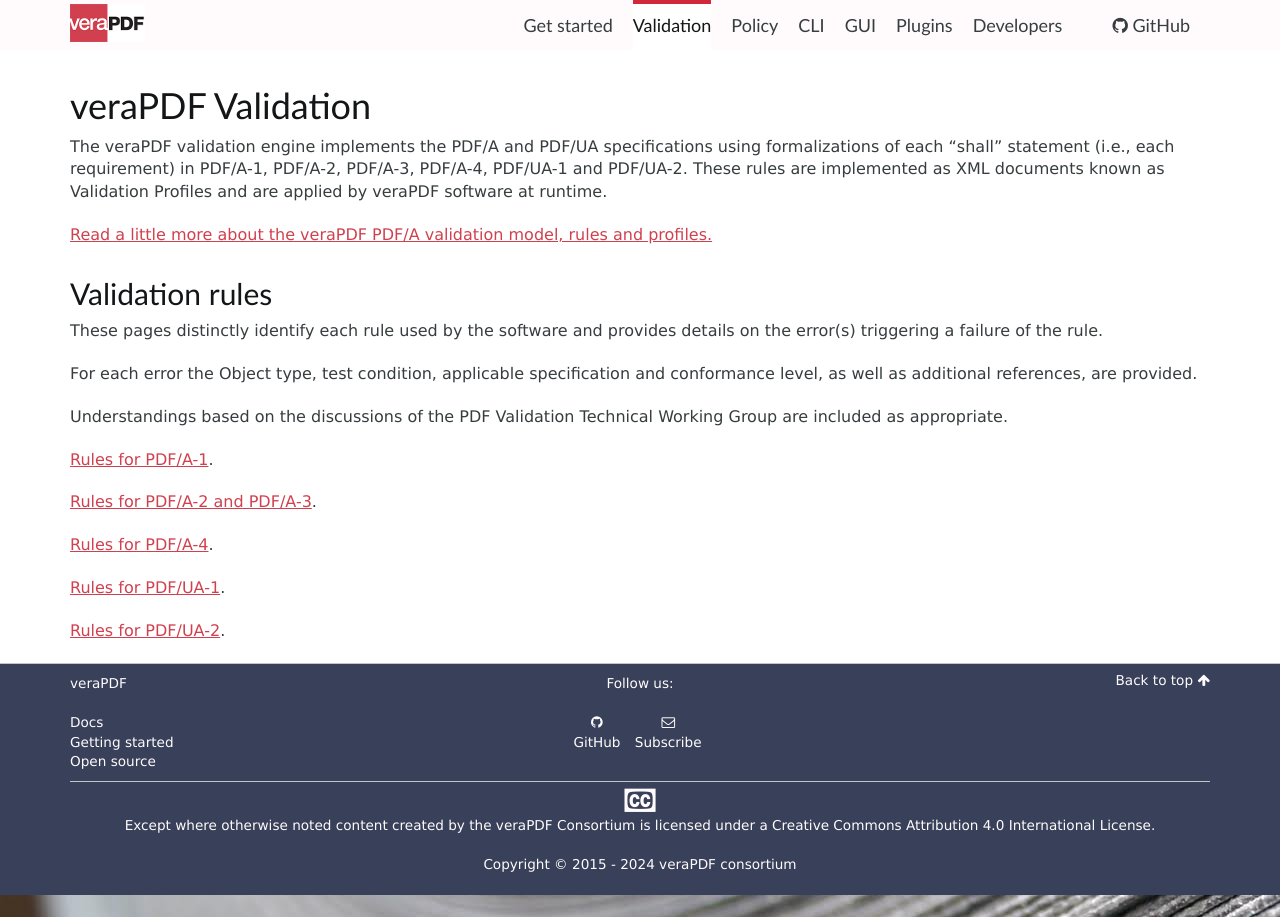
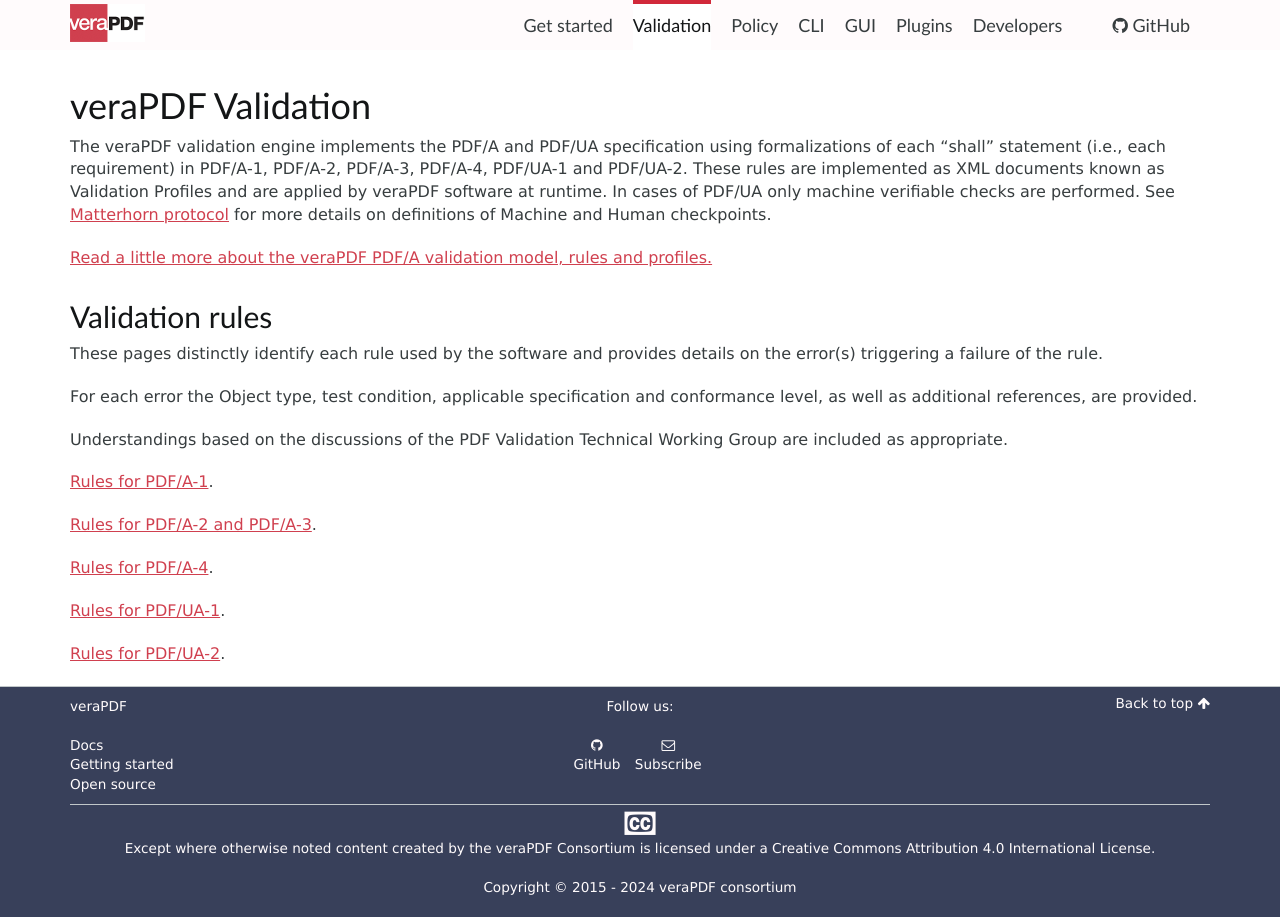
Before and after one commit to veraPDF/veraPDF.github.io, a Jekyll site: the page built from validation/index.md, in a window 1280 px wide. Built offline with Jekyll 4.4.1, drawn with Linux system fonts in a browser that asks for light colours; nearby versions of some CDN libraries.

```diff
--- a/validation/index.md
+++ b/validation/index.md
@@ -3,7 +3,7 @@ layout: page
 title: veraPDF Validation
 ---
 
-The veraPDF validation engine implements the PDF/A and PDF/UA specifications using formalizations of each "shall" statement (i.e., each requirement) in PDF/A-1, PDF/A-2, PDF/A-3, PDF/A-4, PDF/UA-1 and  PDF/UA-2. These rules are implemented as XML documents known as Validation Profiles and are applied by veraPDF software at runtime.
+The veraPDF validation engine implements the PDF/A and PDF/UA specification using formalizations of each "shall" statement (i.e., each requirement) in PDF/A-1, PDF/A-2, PDF/A-3, PDF/A-4, PDF/UA-1 and PDF/UA-2. These rules are implemented as XML documents known as Validation Profiles and are applied by veraPDF software at runtime. In cases of PDF/UA only machine verifiable checks are performed. See [Matterhorn protocol](https://pdfa.org/resource/the-matterhorn-protocol/) for more details on definitions of Machine and Human checkpoints.
 
 [Read a little more about the veraPDF PDF/A validation model, rules and profiles.](./rules)
 
```
Also changed, not shown: develop/index.md (+2 -0 lines), policy/index.md (+1 -1 lines).
